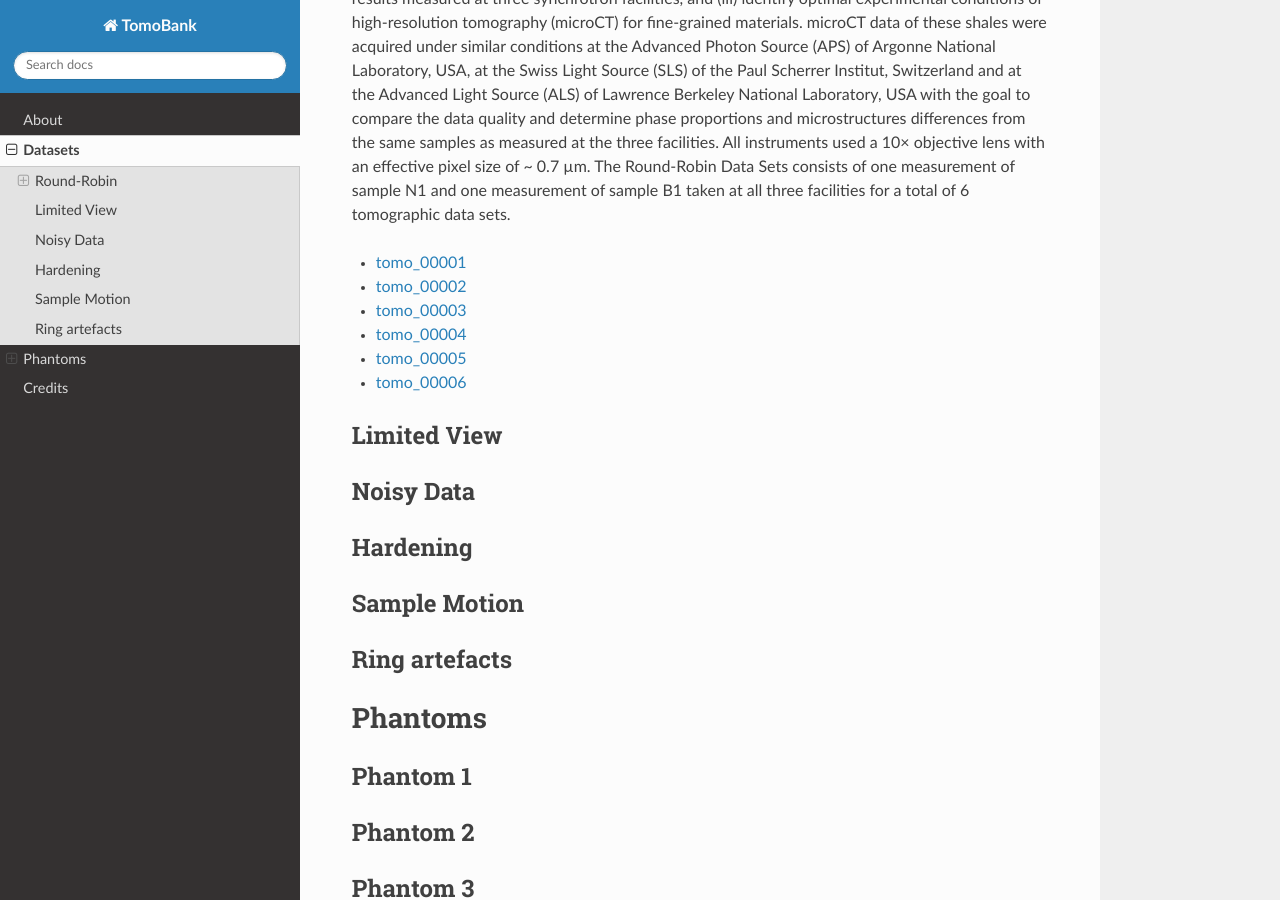
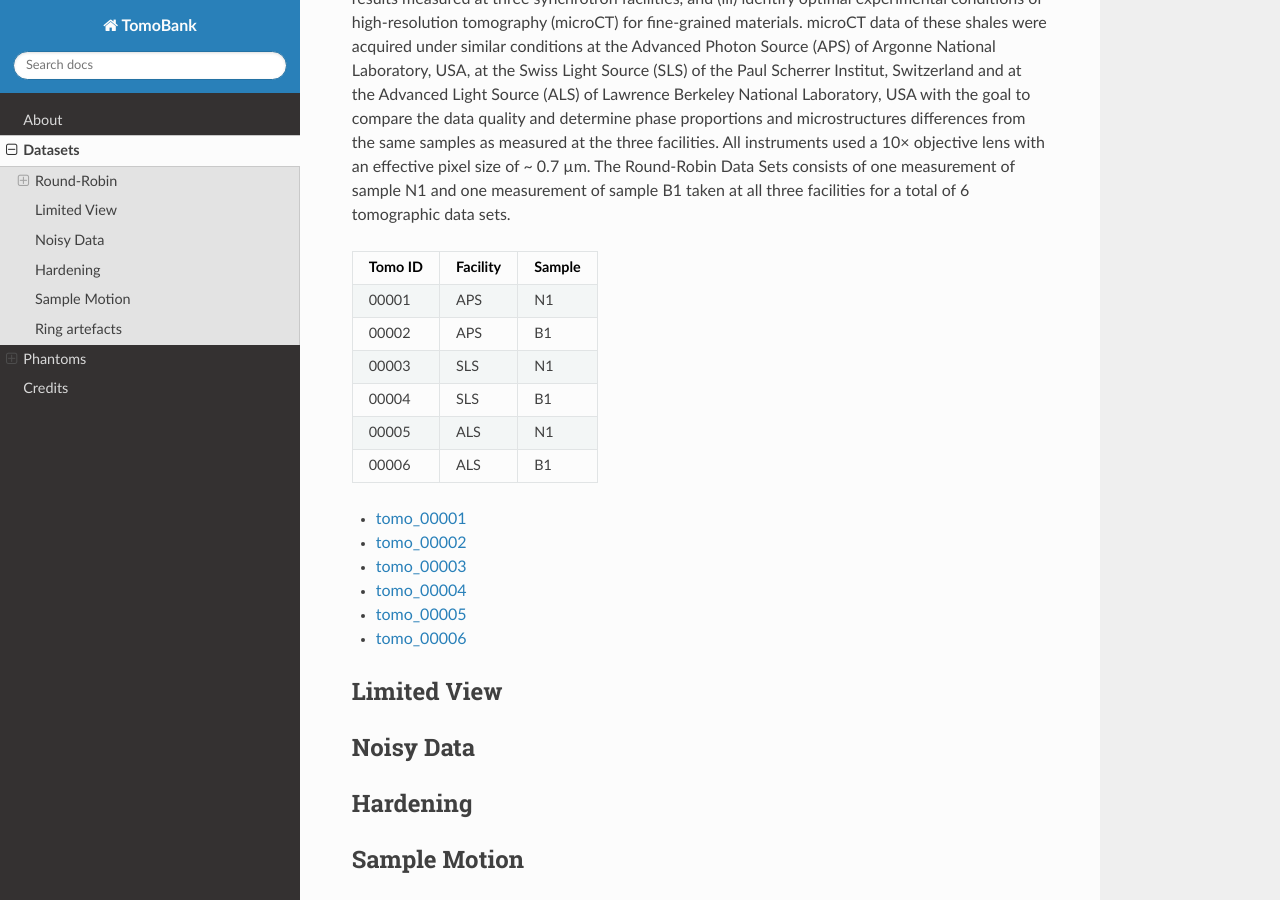
Before and after one commit to tomography/tomobank, a Sphinx documentation site: the page built from doc/source/demo.rst, in a window 1280 px wide and 900 px high, scrolled down 350 px. Built offline with Sphinx 7.4.7 and the Read the Docs theme 2.0.0, drawn with Linux system fonts in a browser that asks for light colours; cross-references to code outside the pages are shown as plain code.

Commit message:
doc update

```diff
--- a/doc/source/demo.rst
+++ b/doc/source/demo.rst
@@ -6,6 +6,22 @@ Round-Robin
 -----------
 
 The Round-Robin data sets consists of two shale samples obtained from the North Sea (sample N1) and the Upper Barnett Formation in Texas (sample B1) :cite:`Kanitpanyacharoen:13`. Shale is a challenging material because of its multiphase composition, small grain size, low but significant amount of porosity, as well as strong shape- and lattice-preferred orientation. The goals of this round-robin project were to (i) characterize microstructures and porosity on the micrometer scale, (ii) compare results measured at three synchrotron facilities, and (iii) identify optimal experimental conditions of high-resolution tomography (microCT) for fine-grained materials. microCT data of these shales were acquired under similar conditions at the Advanced Photon Source (APS) of Argonne National Laboratory, USA, at the Swiss Light Source (SLS) of the Paul Scherrer Institut, Switzerland and at the Advanced Light Source (ALS) of Lawrence Berkeley National Laboratory, USA with the goal to compare the data quality and determine phase proportions and microstructures differences from the same samples as measured at the three facilities. All instruments used a 10× objective lens with an effective pixel size of ~ 0.7 µm. The Round-Robin Data Sets consists of one measurement of sample N1 and one measurement of sample B1 taken at all three facilities for a total of 6 tomographic data sets.
+
++---------------+----------------+------------------+
+|    Tomo ID    |    Facility    |    Sample        |
++===============+================+==================+
+|     00001     |        APS     |       N1         |
++---------------+----------------+------------------+
+|     00002     |        APS     |       B1         |
++---------------+----------------+------------------+
+|     00003     |        SLS     |       N1         |
++---------------+----------------+------------------+
+|     00004     |        SLS     |       B1         |
++---------------+----------------+------------------+
+|     00005     |        ALS     |       N1         |
++---------------+----------------+------------------+
+|     00006     |        ALS     |       B1         |
++---------------+----------------+------------------+
 
 
 .. toctree::
```
